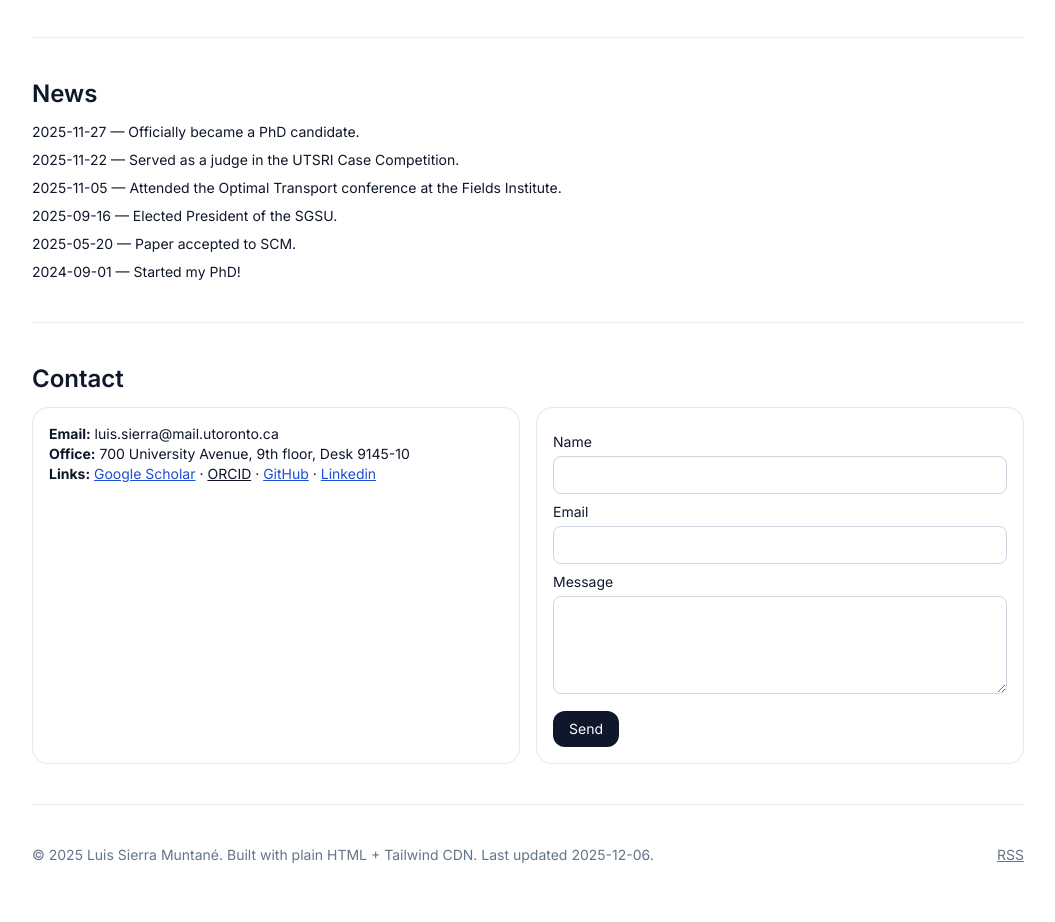
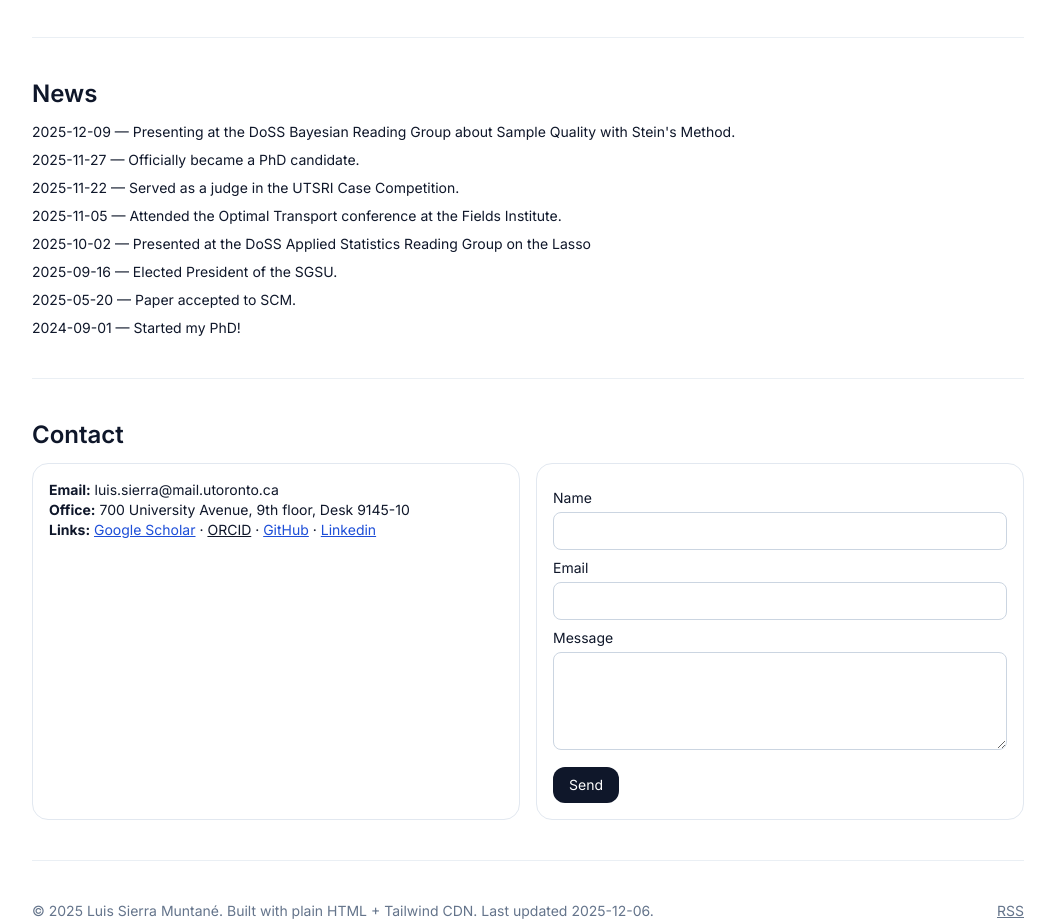
Before and after one commit to luis-sierra-muntane/luis-sierra-muntane.github.io, a plain HTML site: page index.html in a window 1280 px wide. Shown: the part 1833-2755 px from the top of the page, without its empty margins (112-1167 px from the left). Drawn offline with nearby package versions, Linux system fonts and the light colour scheme.

Commit message:
Added talks in reading groups

```diff
--- a/index.html
+++ b/index.html
@@ -201,9 +201,11 @@
       <section id="news" class="py-10 border-t border-slate-200/70 dark:border-slate-800">
         <h2 class="text-2xl font-semibold">News</h2>
         <ul class="mt-3 space-y-2 text-sm">
+          <li>2025-12-09 — Presenting at the DoSS Bayesian Reading Group about Sample Quality with Stein's Method.</li>
           <li>2025-11-27 — Officially became a PhD candidate.</li>
           <li>2025-11-22 — Served as a judge in the UTSRI Case Competition.</li>
           <li>2025-11-05 — Attended the Optimal Transport conference at the Fields Institute.</li>
+          <li>2025-10-02 — Presented at the DoSS Applied Statistics Reading Group on the <a href="/assets/Lasso.pdf">Lasso</a></li>
           <li>2025-09-16 — Elected President of the SGSU.</li>
           <li>2025-05-20 — Paper accepted to SCM.</li>
           <li>2024-09-01 — Started my PhD!</li>
```
